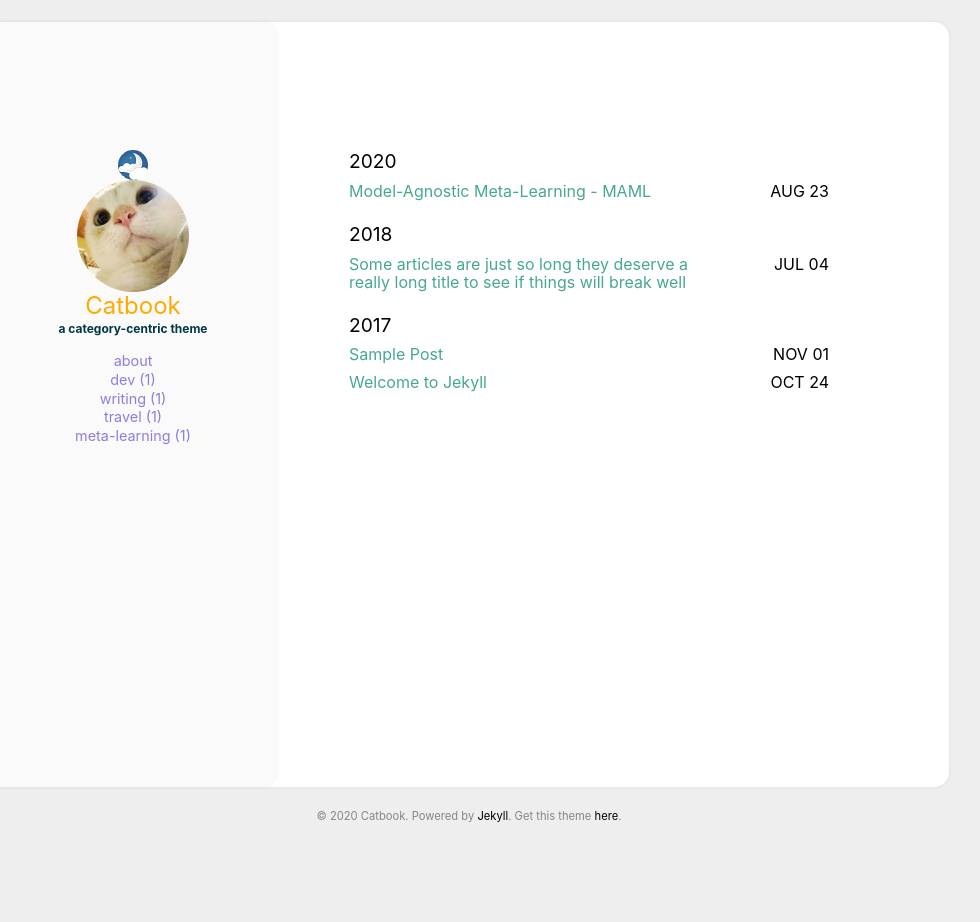
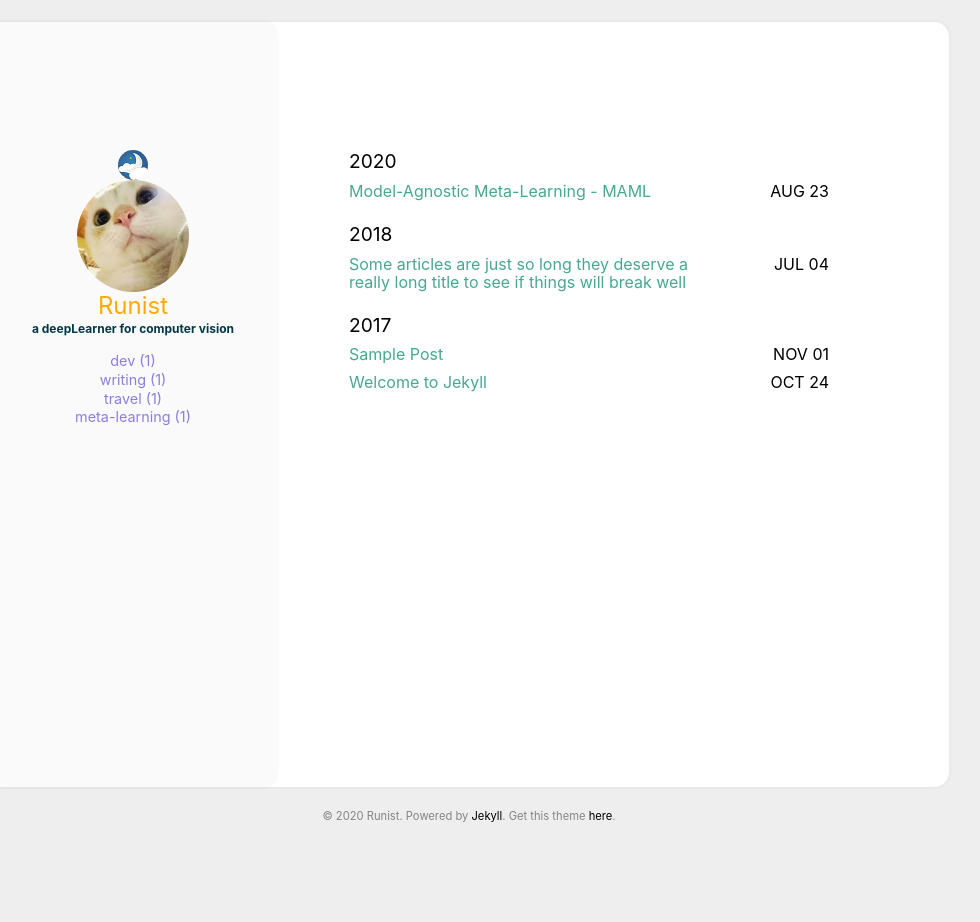
Before and after one commit to Runist/Runist.github.io, a Jekyll site: the page built from index.html, in a window 1280 px wide. Shown: the whole page, without its empty margins (171-1151 px from the left). Built offline with Jekyll 4.4.1, drawn with Linux system fonts in a browser that asks for light colours.

Commit message:
change _config.yml

```diff
--- a/_config.yml
+++ b/_config.yml
@@ -1,5 +1,5 @@
 
-title: Catbook #Your awesome title
+title: Runist #Your awesome title
 email: #youremail@domain.com
 description: > # this means to ignore newlines until "baseurl"
   Write an awesome description for your new site here. You can edit this
@@ -7,7 +7,7 @@ description: > # this means to ignore newlines until "baseurl"
   Google search results) and in your feed.xml site description.
 
 baseurl: # the subpath of the site
-url: http://starry99.github.io/catbook # the base hostname & protocol for your site
+url: http://runist.github.io/ # the base hostname & protocol for your site
 
 permalink: /:year-:month/:title
 timezone:
@@ -18,11 +18,11 @@ google_analytics: #UA—XXXXXXXX-X
 disqus_shortname: #disqus shortname
 
 user:
-  name: Catbook
+  name: Runist
   pic: /assets/img/cat.jpg
   picAlt: "catbook"
-  job: a category-centric theme
-  aboutme: true # comment this out if you don't need the 'about' page.
+  job: a deepLearner for computer vision
+  aboutme: false # comment this out if you don't need the 'about' page.
 
 exclude:
   - README.md
```
